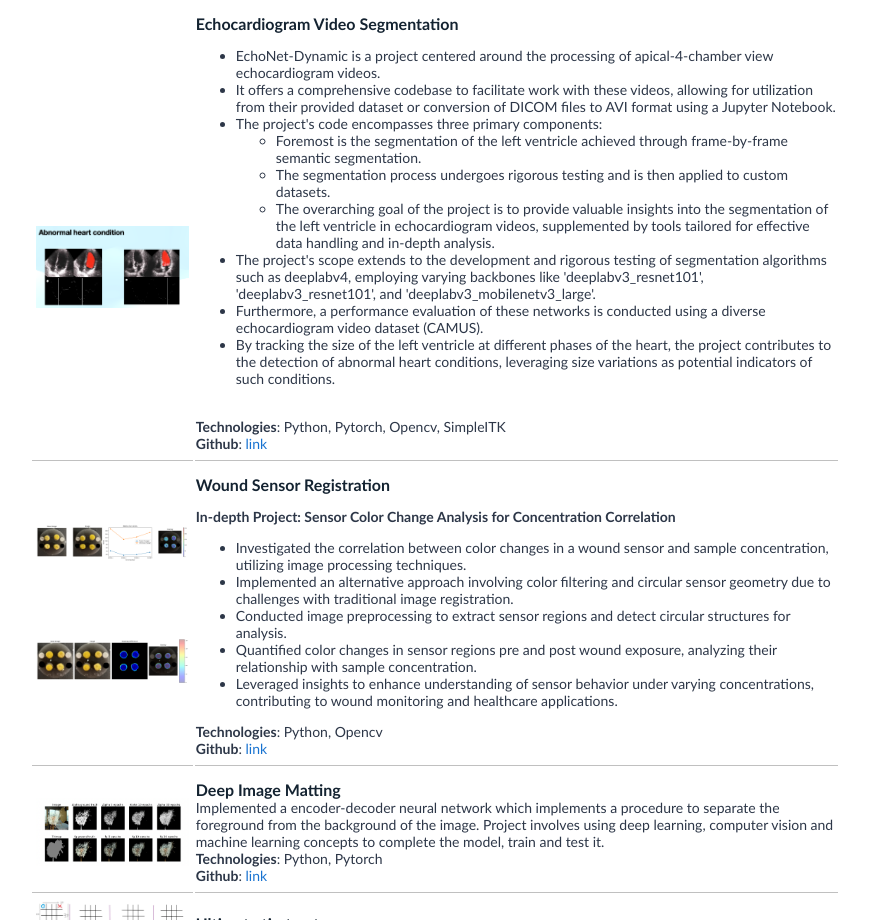
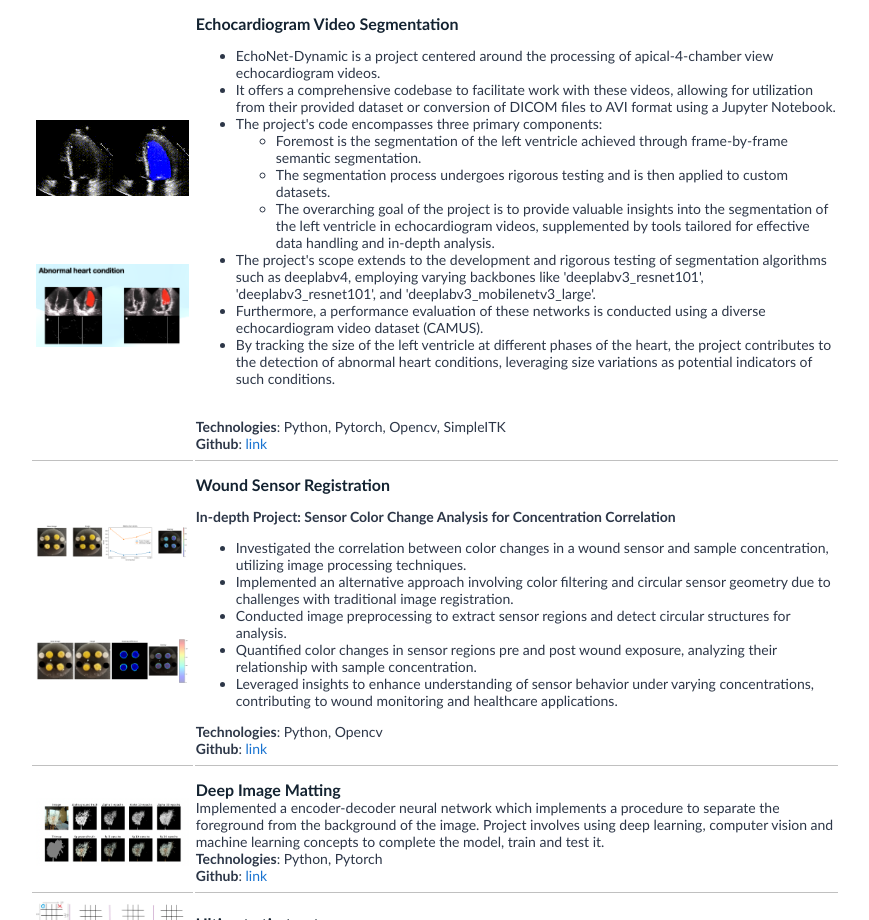
Before and after one commit to appari/appari.github.io, a plain HTML site: page index.html in a window 1280 px wide. Shown: the part 1960-2880 px from the top of the page, without its empty margins (205-1074 px from the left). Drawn offline with Linux system fonts and the light colour scheme.

Commit message:
add echo gif

```diff
--- a/index.html
+++ b/index.html
@@ -252,7 +252,7 @@
           <td style="padding-left:20px;padding-right: 20px; width:100%;vertical-align:middle;">
             <table style="width: 100%;"> <tr>
               <td class="underline" style="padding: 0px; height: 80px; width: 20%;">
-                <!-- <img style="vertical-align: middle; width: 95%; margin-left: auto; margin-right: auto; display: block;" src="images/echo.gif"> -->
+                <img style="vertical-align: middle; width: 95%; margin-left: auto; margin-right: auto; display: block;" src="images/echo.gif">
                 <br>  <br>  <br>  <br>
                 <img style="vertical-align: middle; width: 95%; margin-left: auto; margin-right: auto; display: block;" src="images/echo-abnormal.png">
               </td>
```
